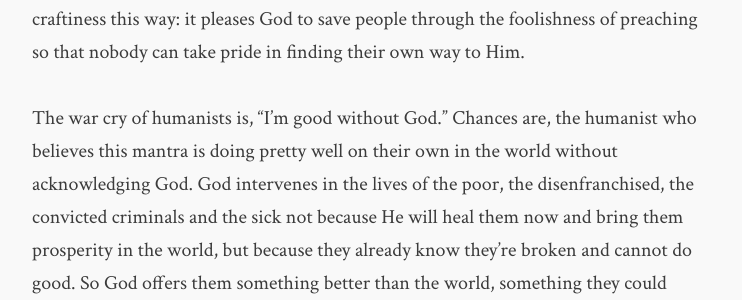
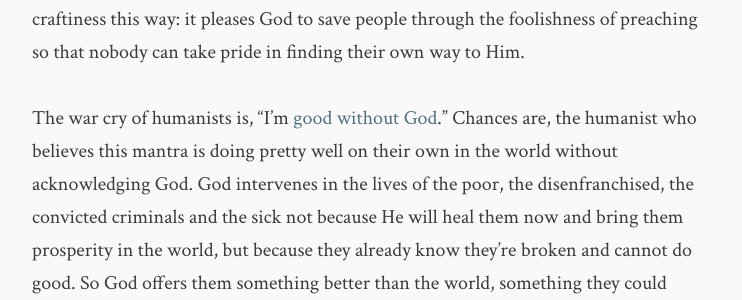
Before and after one commit to flashlightministries/oilforlight, a Jekyll site: the page built from _posts/2017-11-07-unbelievable-foolishness-preaching.md, in a window 1280 px wide and 900 px high, scrolled down 2593 px. Shown: the part 155-455 px from the top of the window, without its empty margins (268-1010 px from the left). Built offline with Jekyll 4.4.1, drawn with Linux system fonts in a browser that asks for light colours; nearby versions of some CDN libraries; some of the changed lines change nothing that is shown; some of the changed text lies outside the part shown.

Commit message:
Update 2017-11-07-unbelievable-foolishness-preaching.md

```diff
--- a/_posts/2017-11-07-unbelievable-foolishness-preaching.md
+++ b/_posts/2017-11-07-unbelievable-foolishness-preaching.md
@@ -36,7 +36,7 @@ God makes the impossible possible, and the faith of believers proves it, to them
 
 This is a trial for believers.  God, in His wisdom, catches the wise in their own craftiness this way: it pleases God to save people through the foolishness of preaching so that nobody can take pride in finding their own way to Him.
 
-The war cry of humanists is, "I'm good without God." Chances are, the humanist who believes this mantra is doing pretty well on their own in the world without acknowledging God.  God intervenes in the lives of the poor, the disenfranchised, the convicted criminals and the sick not because He will heal them now and bring them prosperity in the world, but because they already know they're broken and cannot do good.  So God offers them something better than the world, something they could never achieve on their own: inheritance in the kingdom to come.
+The war cry of humanists is, "I'm [good without God](https://americanhumanist.org/about/){:target="_blank"}." Chances are, the humanist who believes this mantra is doing pretty well on their own in the world without acknowledging God.  God intervenes in the lives of the poor, the disenfranchised, the convicted criminals and the sick not because He will heal them now and bring them prosperity in the world, but because they already know they're broken and cannot do good.  So God offers them something better than the world, something they could never achieve on their own: inheritance in the kingdom to come.
 
 That's why Jesus said, "It is easier for a camel to go through the eye of a needle, than for a rich man to enter into the kingdom of God" (Mat 19:24).
 
```
